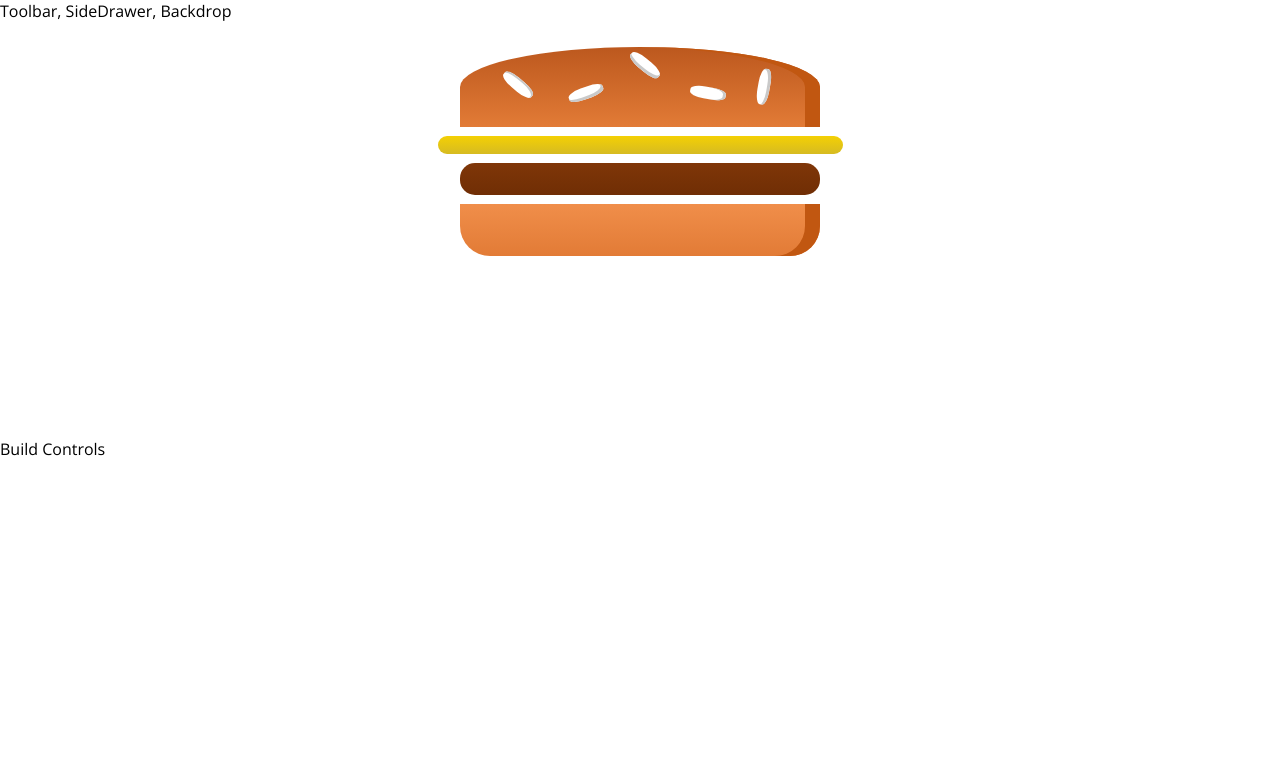
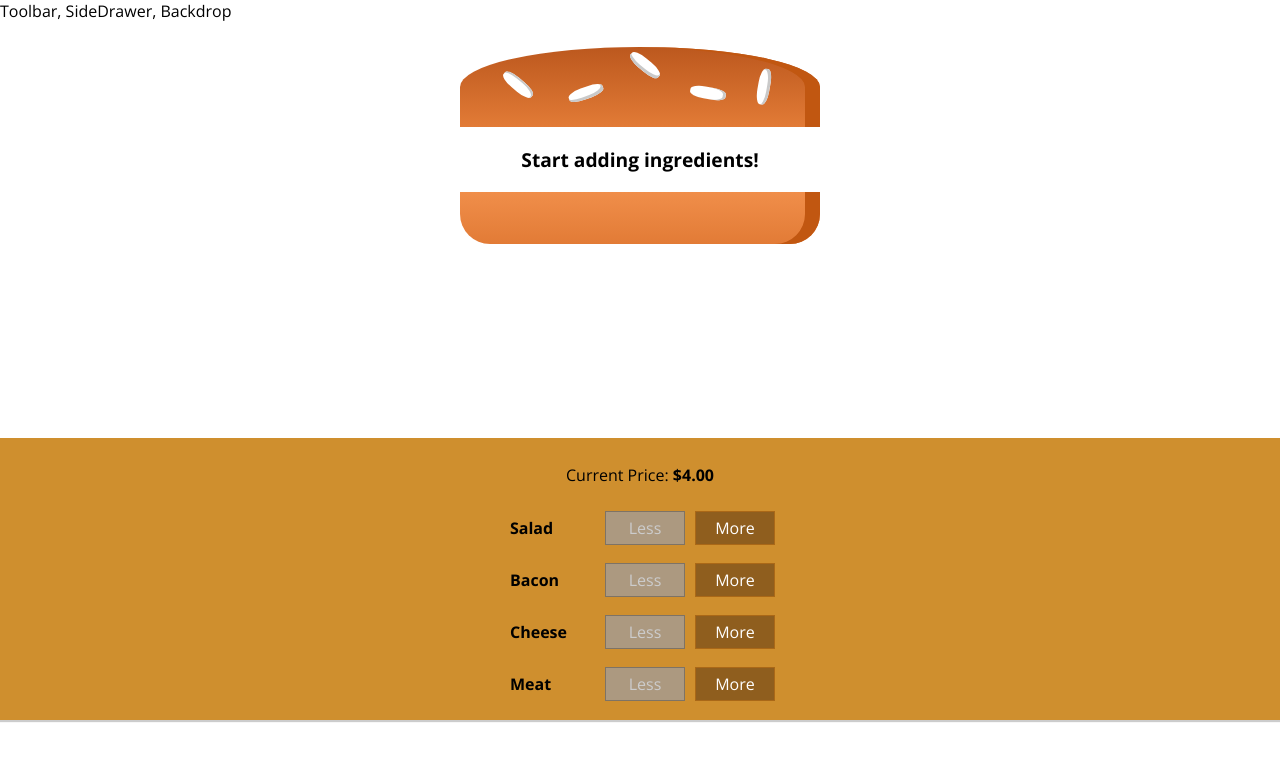
Before and after one commit to petestewart/react-burger-builder-udemy-class, a React (Create React App) app: page / in a window 1280 px wide. Shown: the top 760 px of the page. Built offline with nearby package versions, Linux system fonts and the light colour scheme.

Commit message:
ingredients and price correctly display with button clicks

```diff
--- /dev/null
+++ b/src/components/Burger/BuildControls/BuildControl/BuildControl.css
@@ -0,0 +1,56 @@
+.BuildControl {
+    display: flex;
+    justify-content: space-between;
+    align-items: center;
+    margin: 5px 0;
+}
+
+.BuildControl button {
+    display: block;
+    font: inherit;
+    padding: 5px;
+    margin: 0 5px;
+    width: 80px;
+    border: 1px solid #AA6817;
+    cursor: pointer;
+    outline: none;
+}
+
+.BuildControl button:disabled {
+    background-color: #AC9980;
+    border: 1px solid #7E7365;
+    color: #ccc;
+    cursor: default;
+}
+
+.BuildControl button:hover:disabled {
+    background-color: #AC9980;
+    color: #ccc;
+    cursor: not-allowed;
+}
+
+.Label {
+    padding: 10px;
+    font-weight: bold;
+    width: 80px;
+}
+
+.BuildControl .Less {
+    background-color: #D39952;
+    color: white;
+}
+
+.BuildControl .More {
+    background-color: #8F5E1E;
+    color: white;
+}
+
+.BuildControl .Less:hover, .BuildControl .Less:active {
+    background-color: #DAA972;
+    color: white;
+}
+
+.BuildControl .More:hover,.BuildControl .More:active {
+    background-color: #99703F;
+    color: white;
+}
--- /dev/null
+++ b/src/components/Burger/BuildControls/BuildControl/BuildControl.js
@@ -0,0 +1,16 @@
+import React from 'react';
+
+import './BuildControl.css';
+
+const buildControl = (props) => (
+  <div className="BuildControl">
+    <div className="Label">{props.label}</div>
+    <button className="Less"
+      onClick={props.removed}
+      disabled={props.disabled}>Less</button>
+    <button className="More"
+      onClick={props.added}>More</button>
+  </div>
+);
+
+export default buildControl;
--- /dev/null
+++ b/src/components/Burger/BuildControls/BuildControls.css
@@ -0,0 +1,10 @@
+.BuildControls {
+  width: 100%;
+  background-color: #CF8F2E;
+  display: flex;
+  flex-flow: column;
+  align-items: center;
+  box-shadow: 0 2px 1px #ccc;
+  margin: auto;
+  padding: 10px 0;
+}
--- /dev/null
+++ b/src/components/Burger/BuildControls/BuildControls.js
@@ -0,0 +1,30 @@
+import React from 'react';
+
+import BuildControl from './BuildControl/BuildControl';
+
+import './BuildControls.css';
+
+const controls = [
+  { label: 'Salad', type: 'salad' },
+  { label: 'Bacon', type: 'bacon' },
+  { label: 'Cheese', type: 'cheese' },
+  { label: 'Meat', type: 'meat' },
+];
+
+const buildControls = (props) => (
+    <div className="BuildControls">
+      <p>Current Price: <strong>${props.price.toFixed(2)}</strong></p>
+      {controls.map((ctrl) => (
+        <BuildControl
+          key={ctrl.label}
+          label={ctrl.label}
+          added={() => props.ingredientAdded(ctrl.type)}
+          removed={() => props.ingredientRemoved(ctrl.type)}
+          disabled={props.disabled[ctrl.type]}/>
+      ))}
+    </div>
+);
+
+// buildControls.propTypes = {}
+
+export default buildControls;
--- a/src/components/Burger/Burger.js
+++ b/src/components/Burger/Burger.js
@@ -6,11 +6,18 @@
 import './Burger.css';
 
 const burger = (props) => {
+  let transformedIngredients = Object.keys(props.ingredients)
+    .map((ingKey) => [...Array(props.ingredients[ingKey])].map((_, i) => <BurgerIngredient key={ingKey + (i + 1)} type={ingKey} />))
+    .reduce((arr, el) => {
+      return arr.concat(el);
+    }, []);
+  if (transformedIngredients.length === 0) {
+    transformedIngredients = <p>Start adding ingredients!</p>;
+  }
   return (
     <div className="Burger">
       <BurgerIngredient type="bread-top" />
-      <BurgerIngredient type="cheese" />
-      <BurgerIngredient type="meat" />
+      {transformedIngredients}
       <BurgerIngredient type="bread-bottom" />
     </div>
   );
--- a/src/containers/BurgerBuilder/BurgerBuilder.js
+++ b/src/containers/BurgerBuilder/BurgerBuilder.js
@@ -2,13 +2,66 @@
 
 import Aux from '../../hoc/Aux';
 import Burger from '../../components/Burger/Burger';
+import BuildControls from '../../components/Burger/BuildControls/BuildControls';
+
+const INGREDIENT_PRICES = {
+  salad: 0.5,
+  cheese: 0.4,
+  meat: 1.3,
+  bacon: 0.7,
+};
 
 class BurgerBuilder extends React.Component {
+  state = {
+    ingredients: {
+      salad: 0,
+      bacon: 0,
+      cheese: 0,
+      meat: 0,
+    },
+    totalPrice: 4,
+  }
+
+  addIngredientHandler = (type) => {
+    const updatedCount = this.state.ingredients[type] + 1;
+    const updatedIngredients = {
+      ...this.state.ingredients,
+    };
+    updatedIngredients[type] = updatedCount;
+    const priceAddition = INGREDIENT_PRICES[type];
+    const newPrice = this.state.totalPrice + priceAddition;
+    this.setState({ totalPrice: newPrice, ingredients: updatedIngredients });
+  };
+
+  removeIngredientHandler = (type) => {
+    const updatedCount = this.state.ingredients[type] - 1;
+    if (updatedCount >= 0) {
+      const updatedIngredients = {
+        ...this.state.ingredients,
+      };
+      updatedIngredients[type] = updatedCount;
+      const priceDeduction = INGREDIENT_PRICES[type];
+      const newPrice = this.state.totalPrice - priceDeduction;
+      this.setState({ totalPrice: newPrice, ingredients: updatedIngredients });
+    }
+  };
+
   render() {
+    const disabledInfo = {
+      ...this.state.ingredients,
+    };
+    // eslint-disable-next-line guard-for-in
+    for (const key in disabledInfo) {
+      disabledInfo[key] = disabledInfo[key] <= 0;
+    }
     return (
       <Aux>
-        <Burger />
-        <div>Build Controls</div>
+        <Burger ingredients={this.state.ingredients} />
+        <BuildControls
+          ingredientAdded={this.addIngredientHandler}
+          ingredientRemoved={this.removeIngredientHandler}
+          disabled={disabledInfo}
+          price={this.state.totalPrice} />
       </Aux>
     );
   }
```
